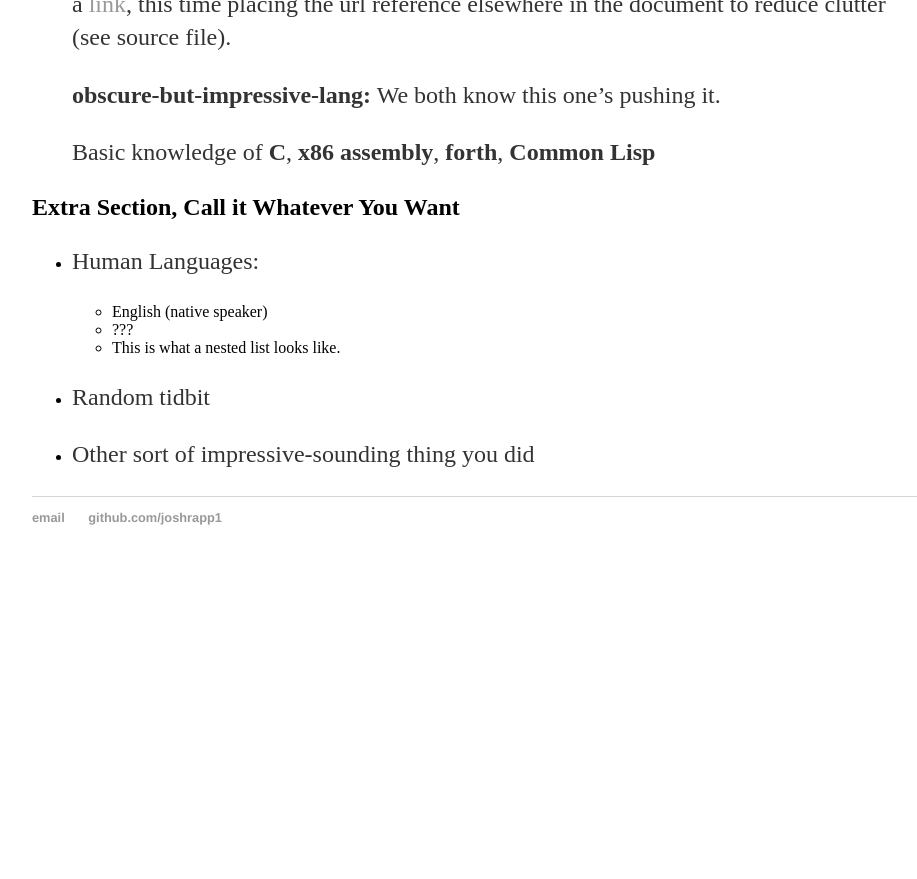
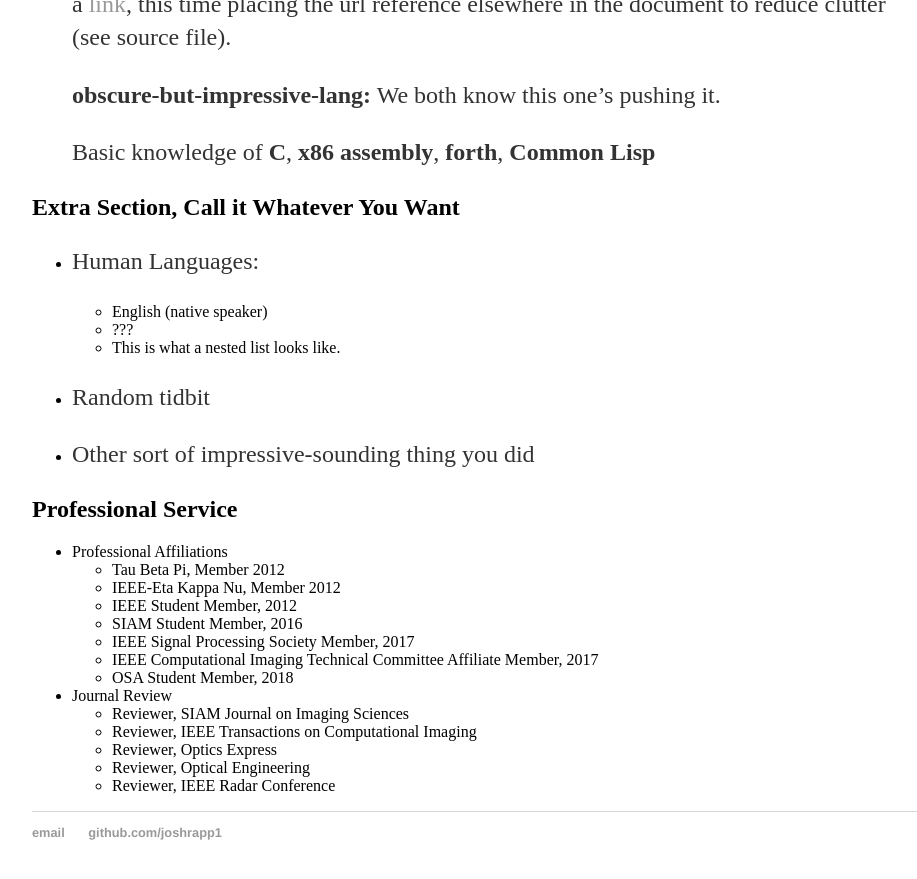
Before and after one commit to joshrapp1/joshrapp1.github.io, a Jekyll site: the page built from cv/index.md, in a window 1280 px wide and 900 px high, scrolled down 1678 px. Shown: the top 879 px of the window, without its empty margins (160-1077 px from the left). Built offline with Jekyll 4.4.1, drawn with Linux system fonts in a browser that asks for light colours; our own code applies the rules of GitHub Pages for plain Markdown files; before the commit the page ends 2263 px from its top, so only the background shows below that; some of the changed text lies outside the part shown.

Commit message:
Update index.md

```diff
--- a/cv/index.md
+++ b/cv/index.md
@@ -103,3 +103,21 @@
 * Random tidbit
 
 * Other sort of impressive-sounding thing you did
+
+Professional Service
+--------------------
+* Professional Affiliations
+    * Tau Beta Pi, Member 2012
+    * IEEE-Eta Kappa Nu, Member 2012
+    * IEEE Student Member, 2012
+    * SIAM Student Member, 2016
+    * IEEE Signal Processing Society Member, 2017
+    * IEEE Computational Imaging Technical Committee Affiliate Member, 2017
+    * OSA Student Member, 2018
+
+* Journal Review
+    * Reviewer, SIAM Journal on Imaging Sciences
+    * Reviewer, IEEE Transactions on Computational Imaging
+    * Reviewer, Optics Express
+    * Reviewer, Optical Engineering
+    * Reviewer, IEEE Radar Conference
```
Also changed, not shown: other parts of cv/index.md (+1 -1 lines).
